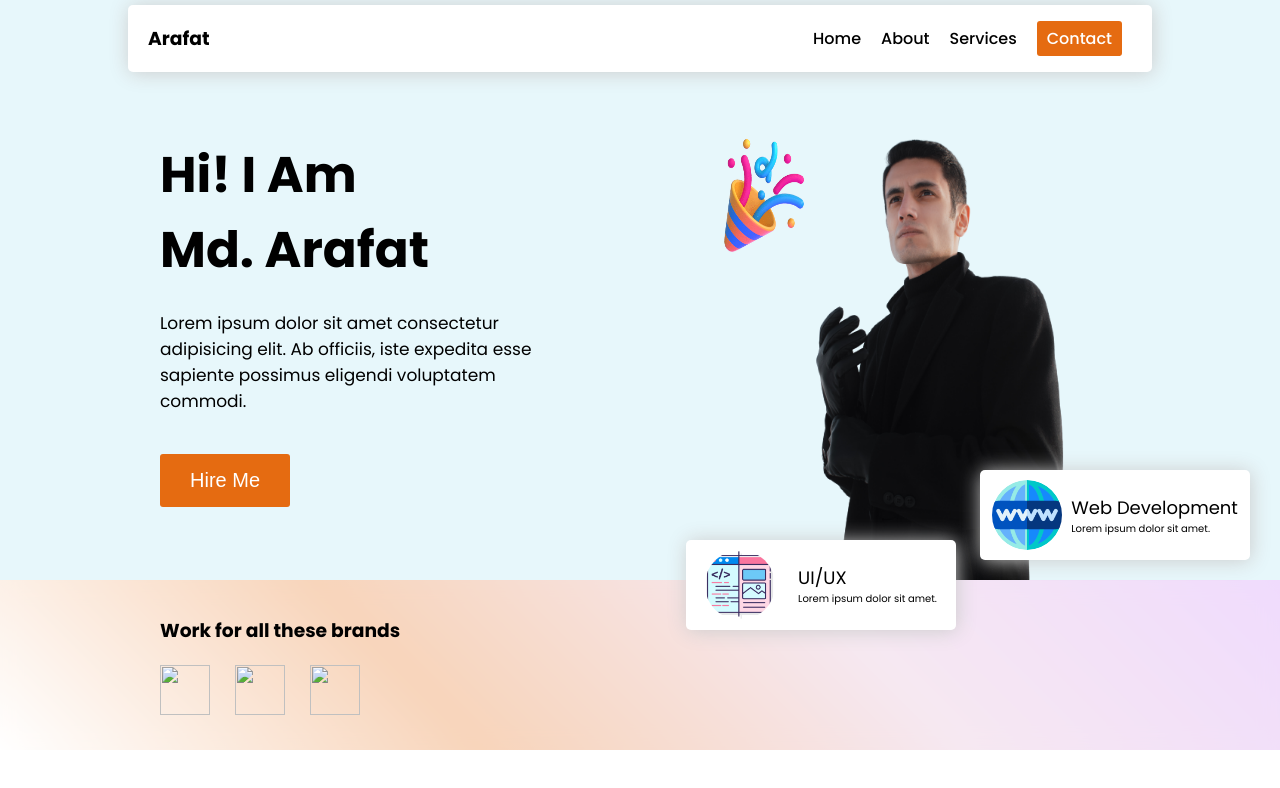
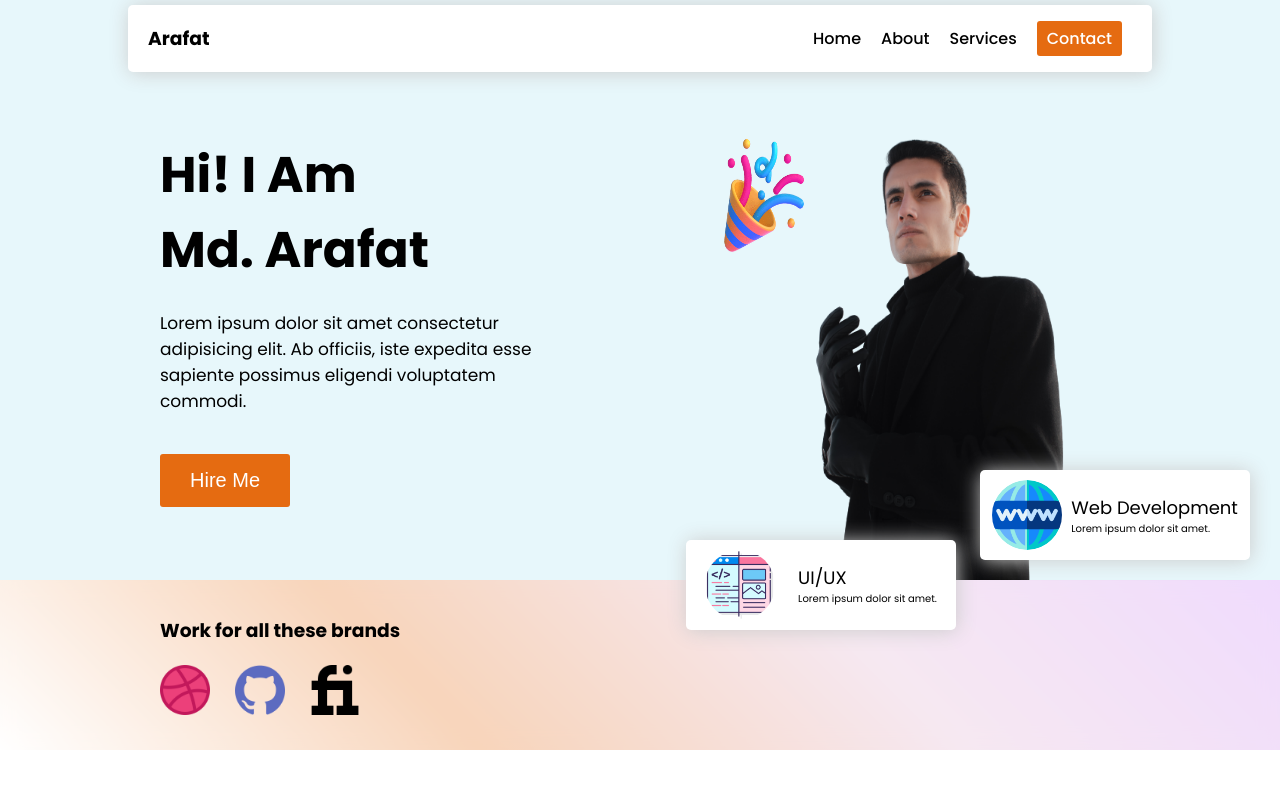
Before and after one commit to arafat-siam/portfolio_project, a plain HTML site: page index.html in a window 1280 px wide. Drawn offline with Linux system fonts and the light colour scheme; the site is published under a folder, as on GitHub Pages, so addresses that start at the root find nothing.

Commit message:
sixth commit

```diff
--- a/index.html
+++ b/index.html
@@ -71,13 +71,13 @@
           <h3>Work for all these brands</h3>
           <div class="icon_boxes">
             <div class="icon_box brands brand1">
-              <img src="/image/dribbble.png" alt="" />
+              <img src="./image/dribbble.png" alt="" />
             </div>
             <div class="icon_box brands brand2">
-              <img src="/image/github.png" alt="" />
+              <img src="./image/github.png" alt="" />
             </div>
             <div class="icon_box brands brand3">
-              <img src="/image/fiverr.png" alt="" />
+              <img src="./image/fiverr.png" alt="" />
             </div>
           </div>
         </div>
```
